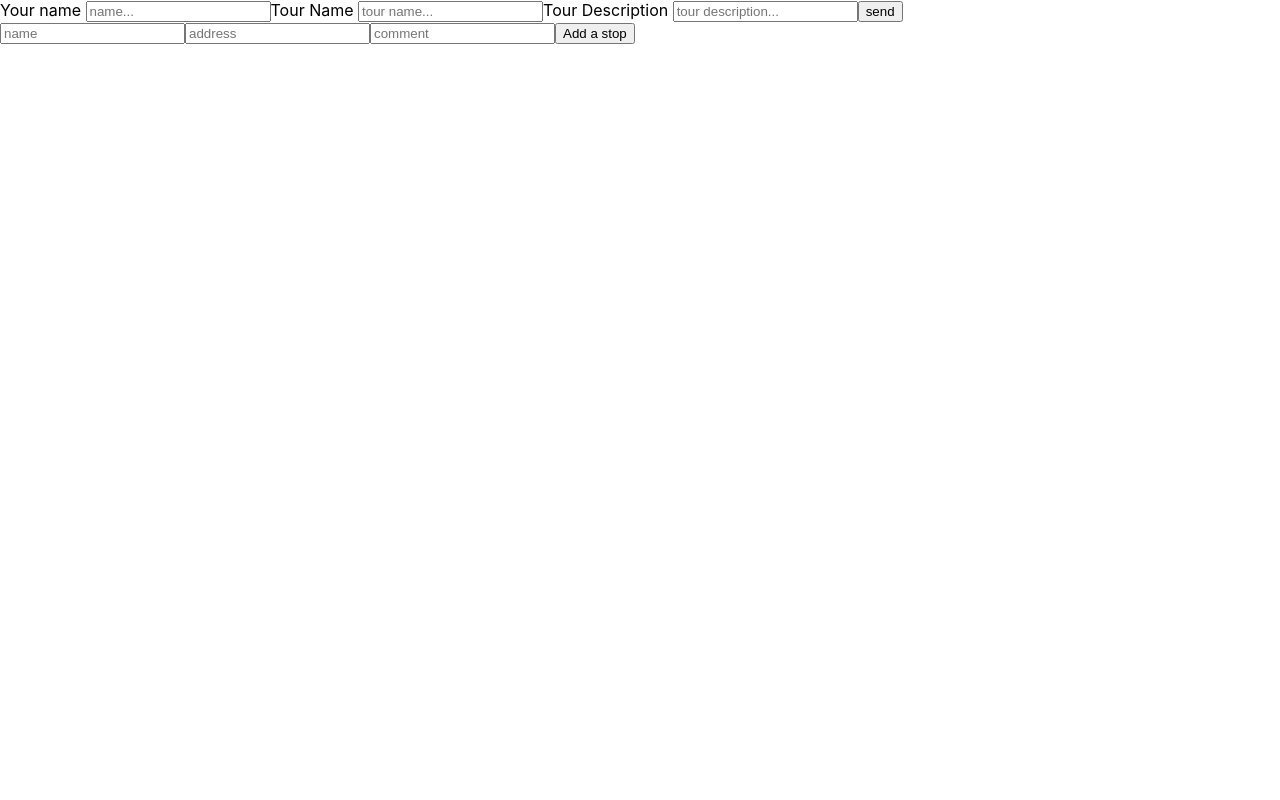
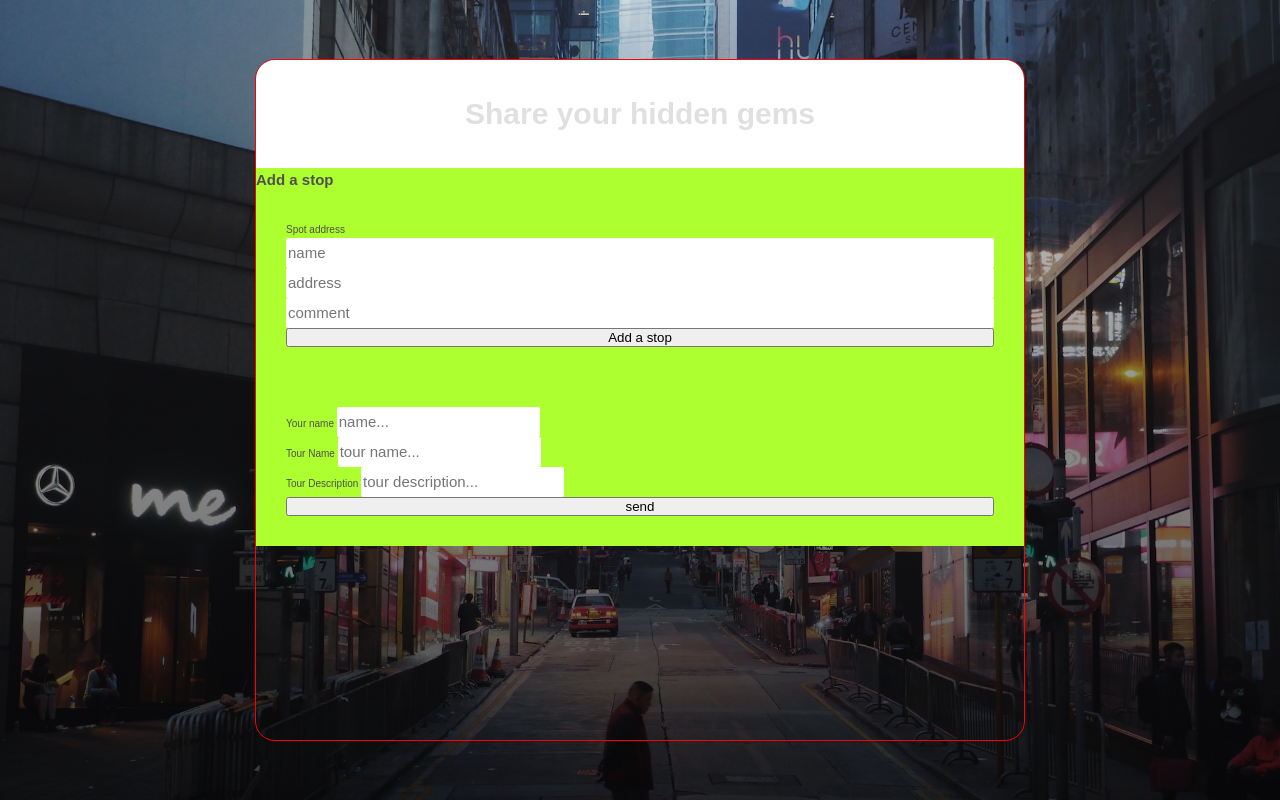
Before and after one commit to Bilguun1015/mlh-biuldyourportfolio, a React (Create React App) app: page / in a window 1280 px wide. Built offline with nearby package versions, Linux system fonts and the light colour scheme.

Commit message:
styling the components

```diff
--- a/src/App.css
+++ b/src/App.css
@@ -1,38 +1,140 @@
-.App {
-  text-align: center;
+/*
+COLORS
+Primary: #6E00EE;
+Primary Variant: #3700B3;
+Medium Epmhasis: #DBB2FF;
+Secondary: #03DAC5;
+Secondary dark: #018786;
+purple900: #23036A;
+
+
+grey 1: #333333;
+grey 2: #4F4F4F;
+grey 3: #828282;
+grey 4: #BDBDBD;
+grey 5: #E0E0E0;
+grey 6: #F2F2F2;
+
+Disabled: #985EFF;
+error: #B00020;
+
+*/
+
+:root {
+  --color-primary: #6e00ee;
+  --color-primary-light-1: #985eff;
+  --color-primary-light-2: #dbb2ff;
+  --color-primary-dark-1: #3700b3;
+  --color-primary-dark-2: #23036a;
+
+  --color-secondary: #005457;
+  --color-secondary-1: #018786;
+  --color-secondary-2: #03dac5;
+  --color-grey-light-1: #f2f2f2;
+  --color-grey-light-2: #e0e0e0;
+  --color-grey-light-3: #bdbdbd;
+  --color-grey-dark-1: #333333;
+  --color-grey-dark-2: #4f4f4f;
+  --color-grey-dark-3: #828282;
+  --color-error-red: #b00020;
+
+  --shadow-dark: 0 2rem 6rem rgba(0, 0, 0, 0.3);
+  --shadow-light: 0 2rem 5rem rgba(0, 0, 0, 0.06);
+
+  --line: 1px solid var(--color-grey-light-2);
 }
 
-.App-logo {
-  height: 40vmin;
-  pointer-events: none;
+*,
+*::after,
+*::before {
+  margin: 0;
+  padding: 0;
+  box-sizing: inherit;
 }
 
-@media (prefers-reduced-motion: no-preference) {
-  .App-logo {
-    animation: App-logo-spin infinite 20s linear;
-  }
+body {
+  box-sizing: border-box;
+  font-family: sans-serif;
+  line-height: 1.6;
+  min-height: 100vh;
+  color: var(--color-grey-dark-2);
+  background: linear-gradient(to bottom, rgba(0, 0, 0, 0.1), rgba(0, 0, 0, 0.7)),
+    url('./img/mlh.jpg') top / cover no-repeat;
 }
 
-.App-header {
-  background-color: #282c34;
-  min-height: 100vh;
-  display: flex;
-  flex-direction: column;
-  align-items: center;
-  justify-content: center;
-  font-size: calc(10px + 2vmin);
-  color: white;
+html {
+  font-size: 62.5%;
 }
 
-.App-link {
-  color: #61dafb;
+.container {
+  display: flex;
+  position: absolute;
+  top: 50%;
+  left: 50%;
+  transform: translate(-50%, -50%);
+  min-height: 85vh;
+  min-width: 60vw;
+  flex-direction: column;
+  box-sizing: var(--shadow-dark);
+  border-radius: 20px;
+  border: 1px solid red;
+  overflow: hidden;
+  /* background: linear-gradient(
+    to bottom,
+    rgba(219, 178, 255, 1) 65%,
+    rgba(110, 0, 238, 0.8)
+  ); */
 }
 
-@keyframes App-logo-spin {
-  from {
-    transform: rotate(0deg);
-  }
-  to {
-    transform: rotate(360deg);
-  }
+.header {
+  color: var(--color-grey-light-2);
+  background: white;
+  height: 30%;
+  text-align: center;
+  border-bottom: #fb5c05;
 }
+
+.heading-primary {
+  padding: 3rem;
+  font-size: 3rem;
+}
+
+.form {
+  display: flex;
+
+  flex-direction: column;
+  padding: 3rem;
+}
+
+input {
+  font-size: 1.5rem;
+  font-family: inherit;
+  color: inherit;
+  border-color: transparent;
+  border-bottom: 3px solid transparent;
+  border-radius: 2px;
+  /* display: block; */
+  height: 2.5rem;
+}
+
+input:focus {
+  outline: none;
+  box-shadow: 0 1rem 2rem rgba(0, 0, 0, 0.1);
+  border-bottom: 3px solid var(--color-primary);
+}
+
+.form-container {
+  background: greenyellow;
+  display: flex;
+  flex-direction: column-reverse;
+}
+
+.main-form {
+}
+
+.stop-container {
+  /* background-color: orangered; */
+}
+
+.stop-form {
+}
--- a/src/App.js
+++ b/src/App.js
@@ -3,7 +3,14 @@ import MainForm from './components/MainForm';
 import './App.css';
 
 function App() {
-  return <MainForm />;
+  return (
+    <div className='container'>
+      <header className='header'>
+        <h1 className='heading-primary'>Share your hidden gems</h1>
+      </header>
+      <MainForm />
+    </div>
+  );
 }
 
 export default App;
--- a/src/components/MainForm.js
+++ b/src/components/MainForm.js
@@ -1,4 +1,4 @@
-import React, { useState, useEffect } from 'react';
+import React, { useState } from 'react';
 import axios from 'axios';
 
 import SpotForm from './SpotForm';
@@ -30,8 +30,9 @@ function MainForm() {
   };
 
   return (
-    <>
-      <form onSubmit={onFormSubmit}>
+    <div className='form-container'>
+      <form onSubmit={onFormSubmit} className='form main-form'>
+        <div className='form__box'>
           <label>Your name </label>
           <input
             name='user_id'
@@ -39,6 +40,8 @@ function MainForm() {
             onChange={onInputChange}
             placeholder='name...'
           />
+        </div>
+        <div className='form__box'>
           <label>Tour Name </label>
           <input
             name='tour_name'
@@ -46,6 +49,8 @@ function MainForm() {
             onChange={onInputChange}
             placeholder='tour name...'
           />
+        </div>
+        <div className='form__box'>
           <label>Tour Description </label>
           <input
             name='tour_description'
@@ -53,11 +58,12 @@ function MainForm() {
             onChange={onInputChange}
             placeholder='tour description...'
           />
+        </div>
         <button type='submit'>send</button>
       </form>
 
       <SpotForm tourData={tourData} setTourData={setTourData} />
-    </>
+    </div>
   );
 }
 
--- a/src/components/SpotForm.js
+++ b/src/components/SpotForm.js
@@ -1,4 +1,4 @@
-import React, { useState, useEffect } from 'react';
+import React, { useState } from 'react';
 import axios from 'axios';
 
 const SpotForm = (props) => {
@@ -49,8 +49,10 @@ const SpotForm = (props) => {
   };
 
   return (
-    <>
-      <form onSubmit={onFormSubmit}>
+    <div className='stop-container'>
+      <h2 className='heading-secondary'>Add a stop</h2>
+      <form onSubmit={onFormSubmit} className='form stop-form'>
+        <label>Spot address</label>
         <input
           name='name'
           defaultValue={stopData.name}
@@ -73,7 +75,7 @@ const SpotForm = (props) => {
         ></input>
         <button type='submit'>Add a stop</button>
       </form>
-    </>
+    </div>
   );
 };
 
```
Also changed, not shown: src/img/mlh.jpg (added), 1 other file (tests, documents, lock files or other folders). Lines whose indentation alone changed are shown as unchanged.
